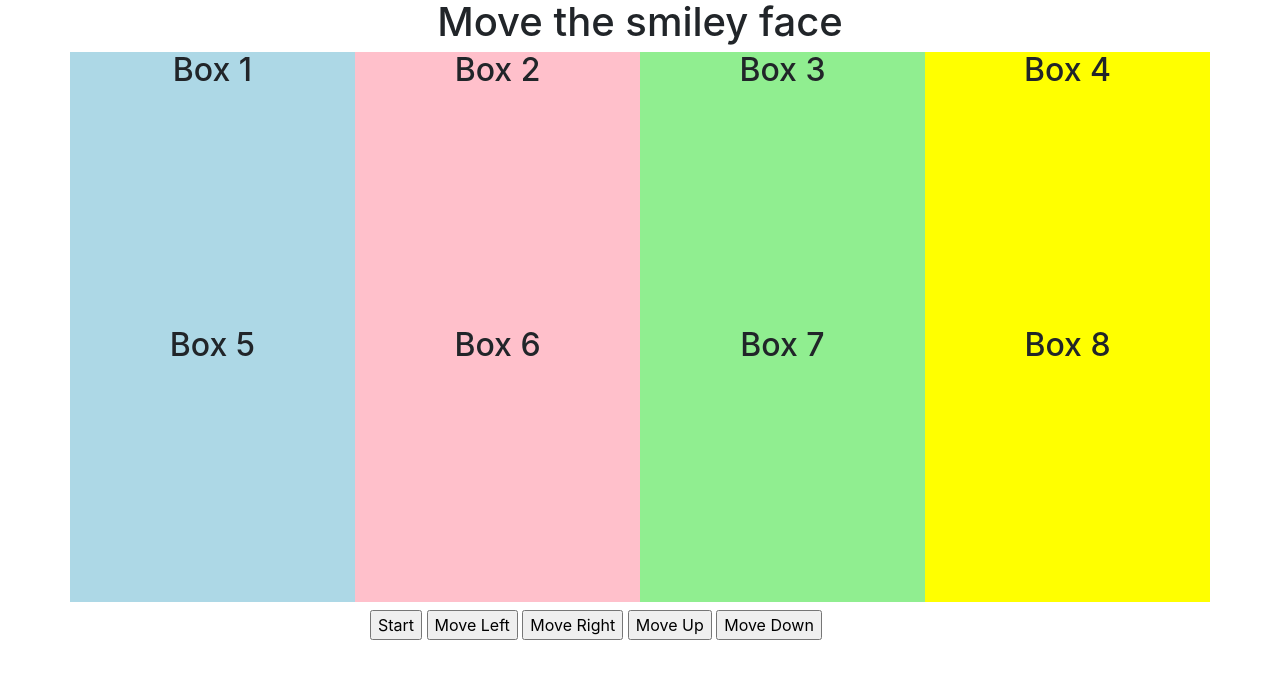
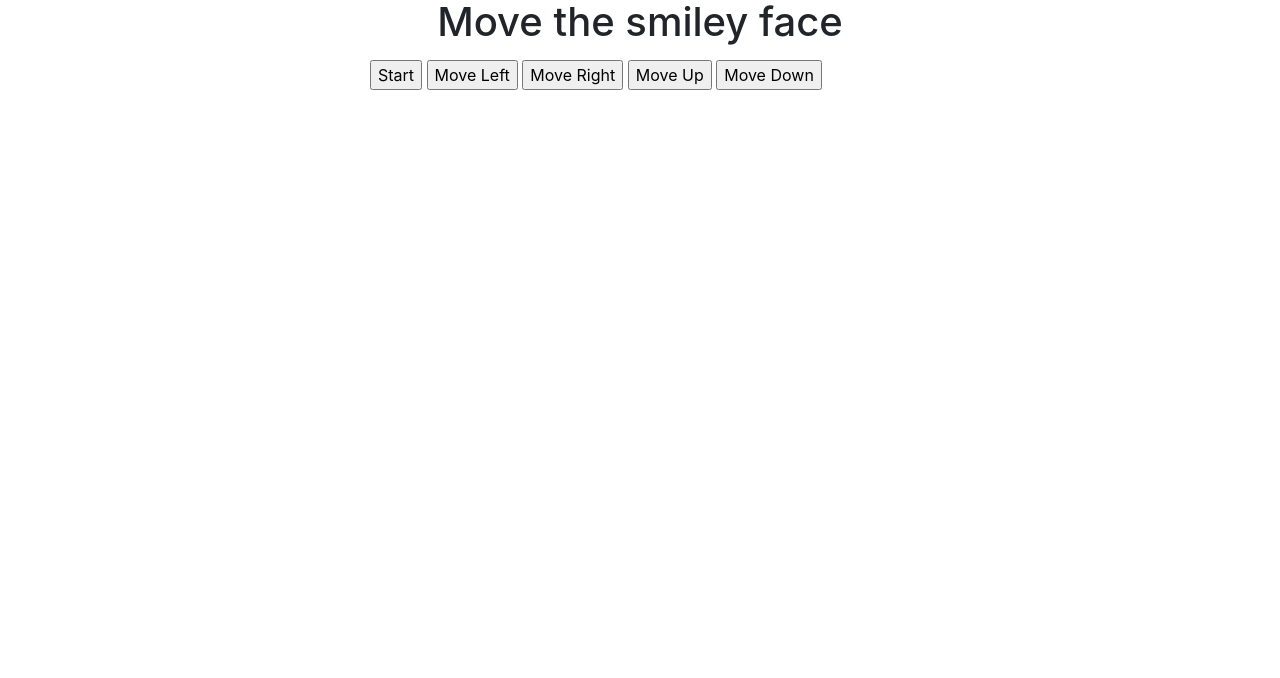
Before and after one commit to James9446/click-to-move, a plain HTML site: page index.html in a window 1280 px wide. Drawn offline with nearby package versions, Linux system fonts and the light colour scheme.

Commit message:
removed colored box backgrounds and commented out box titles. Moved navigation buttons to the top.

```diff
--- a/css/main.css
+++ b/css/main.css
@@ -5,7 +5,7 @@
 	/*margin: 10px;*/
 }
 
-#box1 {
+/*#box1 {
 	background-color: lightblue;
 }
 #box2 {
@@ -27,4 +27,4 @@
 	background-color: lightgreen;
 }
 #box8 {
-	background-color: yellow;
+	background-color: yellow;*/
--- a/index.html
+++ b/index.html
@@ -23,48 +23,6 @@
 					<p></p>
 				</div>
 				<div class="row justify-content-around">
-					<div class="box text-center col-sm-3" id="box1">
-						<h2 id="textBox1">Box 1</h2>
-						<img id="imageBox1">
-					</div>
-					<div class="box text-center col-sm-3" id="box2">
-						<h2 id="textBox2">Box 2</h2>
-						<img id="imageBox2">
-					</div>
-					<div class="box text-center col-sm-3" id="box3">
-						<h2 id="textBox3">Box 3</h2>
-						<img id="imageBox3">
-					</div>
-					<div class="box text-center col-sm-3" id="box4">
-						<h2 id="textBox4">Box 4</h2>
-						<img id="imageBox4">
-					</div>
-				</div>
-
-				<div class="row justify-content-around">
-					<div class="box text-center col-sm-3" id="box5">
-						<h2 id="textBox5">Box 5</h2>
-						<img id="imageBox5">
-					</div>
-					<div class="box text-center col-sm-3" id="box6">
-						<h2 id="textBox6">Box 6</h2>
-						<img id="imageBox6">
-					</div>
-					<div class="box text-center col-sm-3" id="box7">
-						<h2 id="textBox7">Box 7</h2>
-						<img id="imageBox7">
-					</div>
-					<div class="box text-center col-sm-3" id="box8">
-						<h2 id="textBox8">Box 8</h2>
-						<img id="imageBox8">
-					</div>
-				</div>
-			</div>
-		</section>
-
-		<section>
-			<div class="container">
-				<div class="row justify-content-around">
 					<div class="col-sm-6">
 						<h1></h1>
 						<!-- <input id="userInput" placeholder="Please enter guess"> -->
@@ -75,6 +33,49 @@
 						<button onClick="moveDown()">Move Down</button>
 					</div>
 				</div><!-- /row -->
+				<div class="row justify-content-around">
+					<div class="box text-center col-sm-3" id="box1">
+						<!-- <h2 id="textBox1">Box 1</h2> -->
+						<img id="imageBox1">
+					</div>
+					<div class="box text-center col-sm-3" id="box2">
+						<!-- <h2 id="textBox2">Box 2</h2> -->
+						<img id="imageBox2">
+					</div>
+					<div class="box text-center col-sm-3" id="box3">
+						<!-- <h2 id="textBox3">Box 3</h2> -->
+						<img id="imageBox3">
+					</div>
+					<div class="box text-center col-sm-3" id="box4">
+						<!-- <h2 id="textBox4">Box 4</h2> -->
+						<img id="imageBox4">
+					</div>
+				</div>
+
+				<div class="row justify-content-around">
+					<div class="box text-center col-sm-3" id="box5">
+						<!-- <h2 id="textBox5">Box 5</h2> -->
+						<img id="imageBox5">
+					</div>
+					<div class="box text-center col-sm-3" id="box6">
+						<!-- <h2 id="textBox6">Box 6</h2> -->
+						<img id="imageBox6">
+					</div>
+					<div class="box text-center col-sm-3" id="box7">
+						<!-- <h2 id="textBox7">Box 7</h2> -->
+						<img id="imageBox7">
+					</div>
+					<div class="box text-center col-sm-3" id="box8">
+						<!-- <h2 id="textBox8">Box 8</h2> -->
+						<img id="imageBox8">
+					</div>
+				</div>
+			</div>
+		</section>
+
+		<section>
+			<div class="container">
+
 			</div><!-- /container -->
 		</section>
 
```
